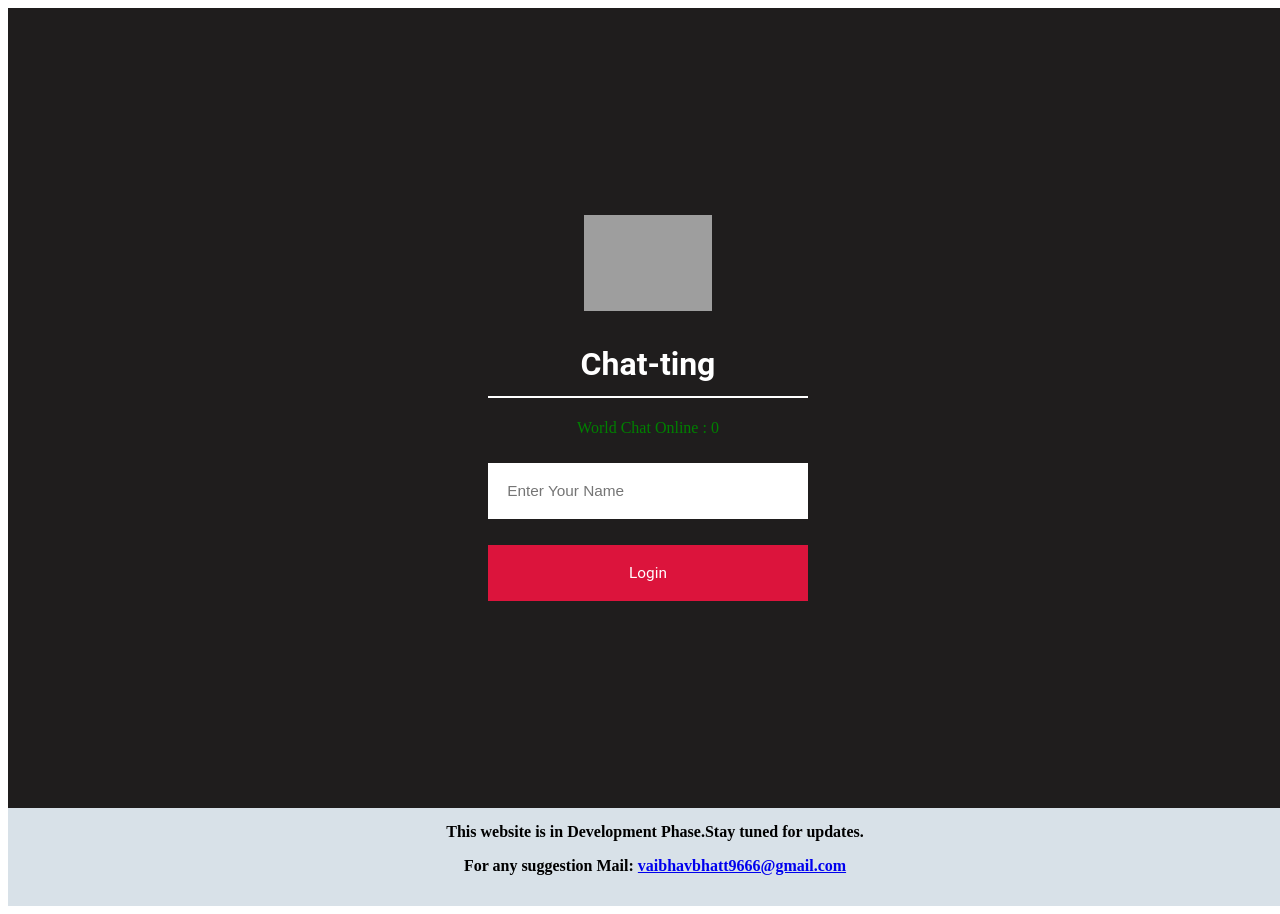
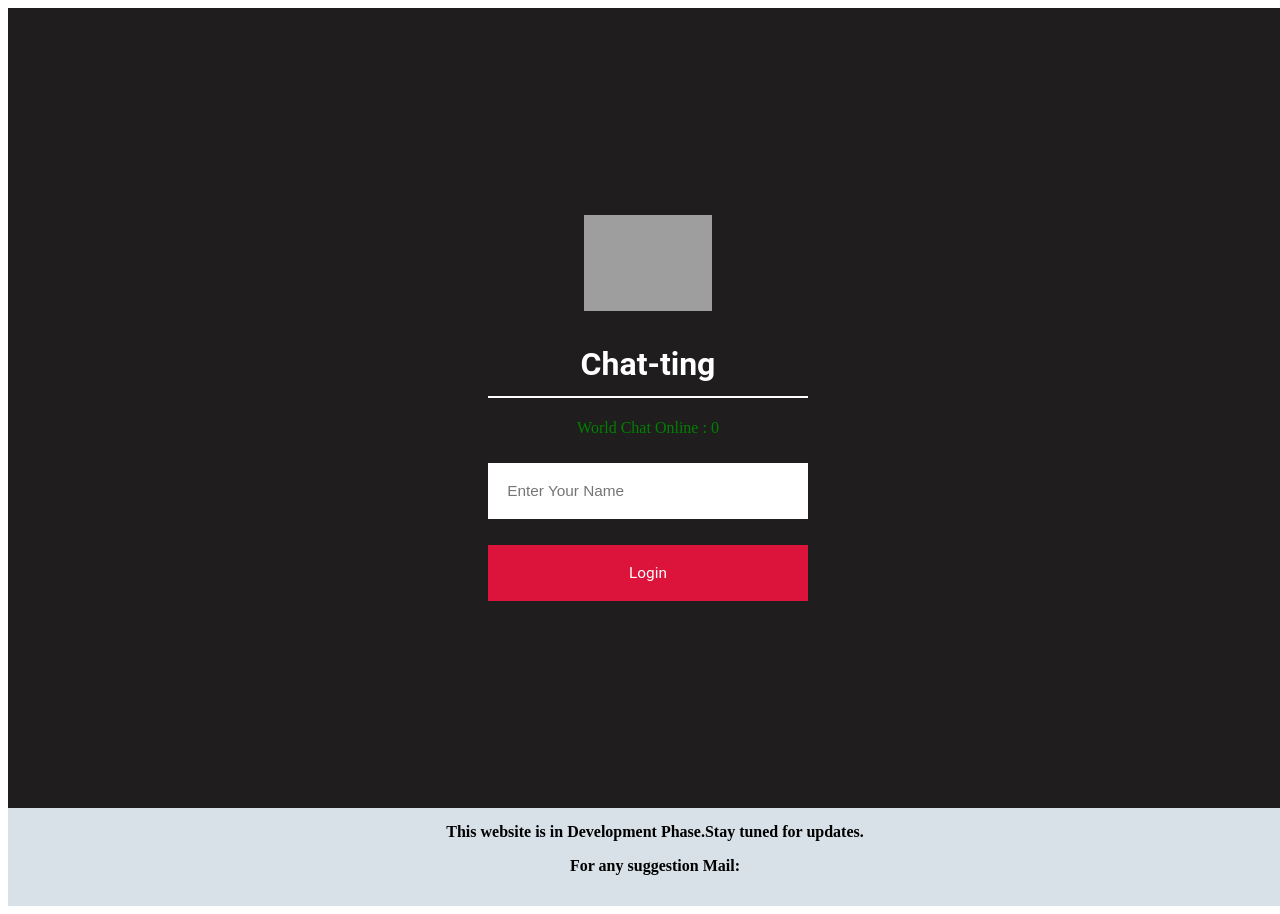
Before and after one commit to vaibhav211002/chat, a React (Vite) app in the folder chatting_application/: page / in a window 1280 px wide. Shown: the top 914 px of the page. Built offline with nearby package versions, Linux system fonts and the light colour scheme; no server answers; grey boxes are pictures that could not be loaded.

Commit message:
Update Joined.jsx

```diff
--- a/chatting_application/src/Components/Join/Join/Joined.jsx
+++ b/chatting_application/src/Components/Join/Join/Joined.jsx
@@ -41,7 +41,7 @@ export const Joined = () => {
 
     </div>
 
-            <div className='footer'>This website is in Development Phase.Stay tuned for updates.<p>For any suggestion Mail: <a href='vaibhavbhatt9666@gmail.com'>vaibhavbhatt9666@gmail.com</a></p></div>
+            <div className='footer'>This website is in Development Phase.Stay tuned for updates.<p>For any suggestion Mail:</p></div>
 
     </div>
 
```
